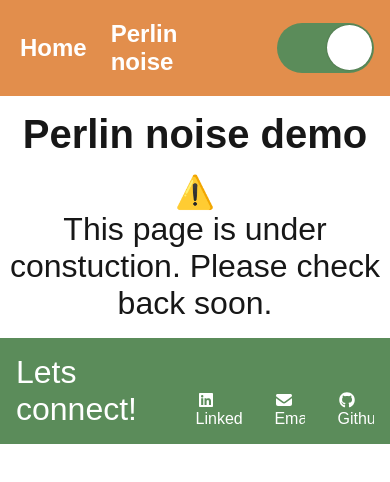
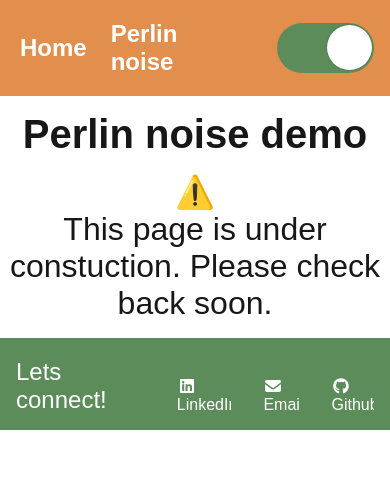
Before and after one commit to joeglDev/Personal-dev-website, a Next.js app: page /perlin-noise in a window 390 px wide. Shown: the top 482 px of the page. Built offline with nearby package versions, Linux system fonts and the light colour scheme.

Commit message:
Added footer media query so not squashed in mobile vertical screens

```diff
--- a/src/share/footer/Footer.module.css
+++ b/src/share/footer/Footer.module.css
@@ -34,3 +34,10 @@
 [data-theme="dark"] .footerText {
   color: var(--foreground);
 }
+
+/* Mobile-specific styles */
+@media (max-width: 768px) {
+    .footerText {
+        font-size: 1.5rem;
+    }
+}
```
Also changed, not shown: src/main-view/introduction/Introduction.tsx (+7 -0 lines).
